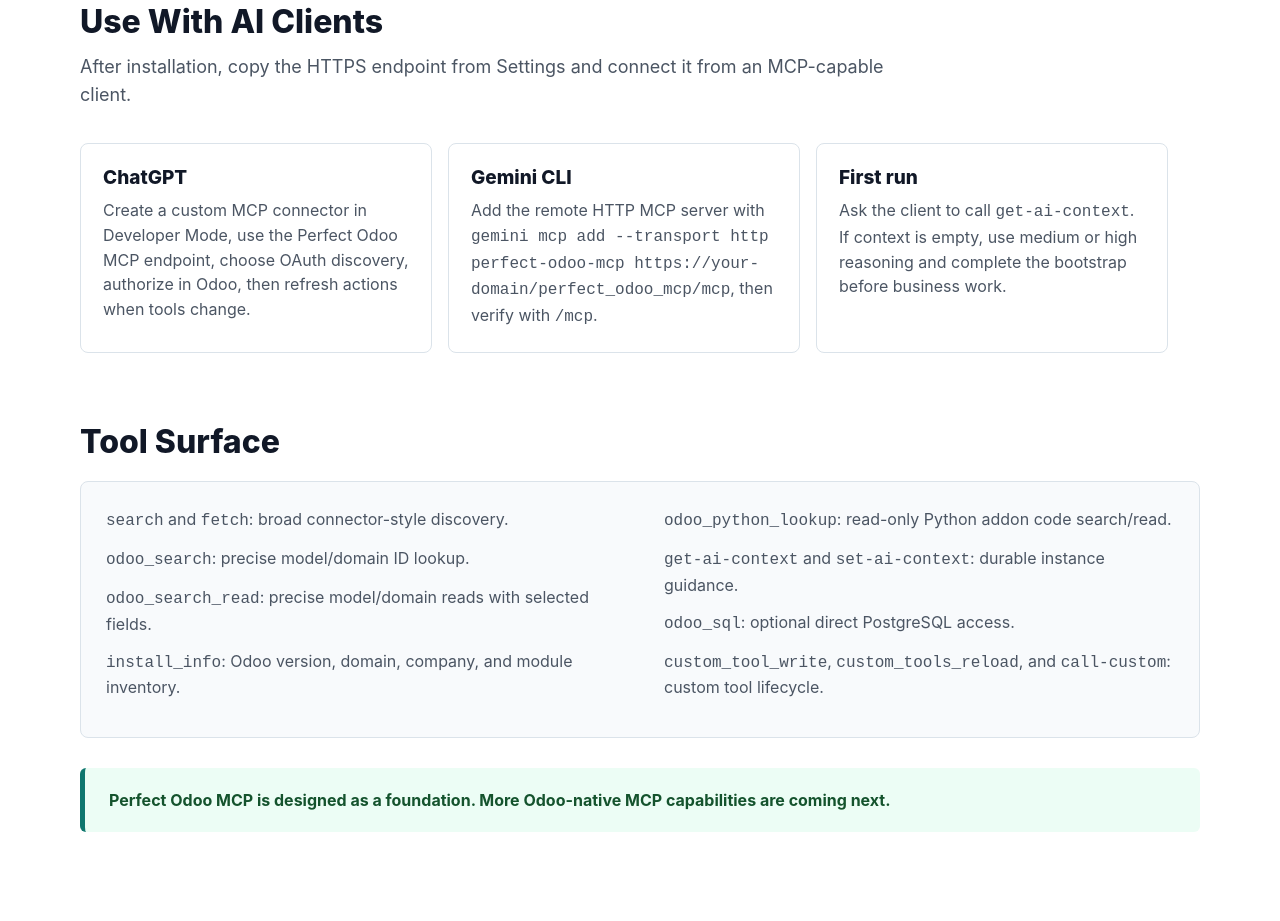
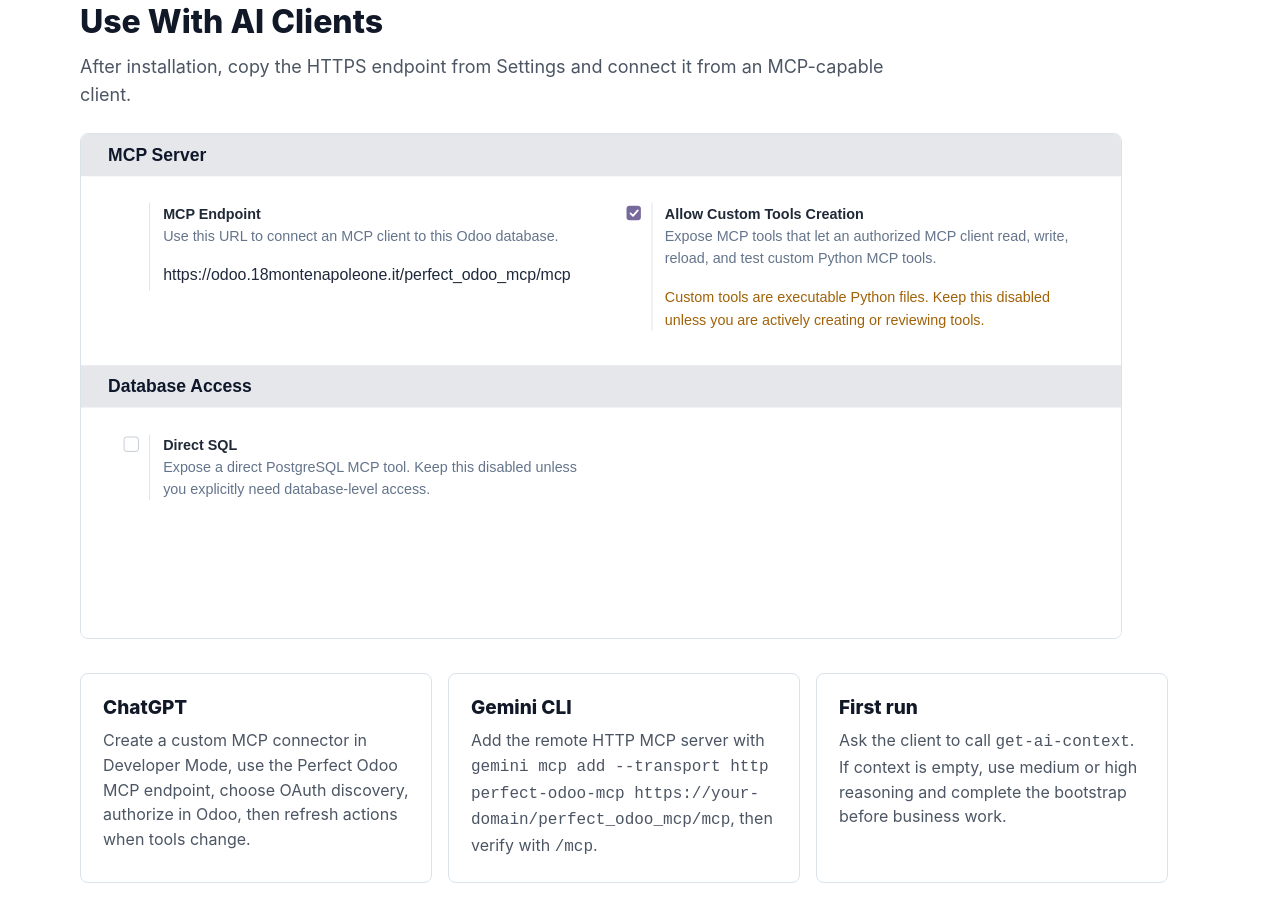
Before and after one commit to hidekiyamamoto/odoo-mcp, a plain HTML site: page perfect_odoo_mcp/static/description/index.html in a window 1280 px wide. Shown: the part 1499-2420 px from the top of the page. Before the commit the page ends 2387 px from the top, so only its background shows below. Drawn offline with Linux system fonts and the light colour scheme.

Commit message:
Add installed settings screenshot to description

```diff
--- a/perfect_odoo_mcp/static/description/index.html
+++ b/perfect_odoo_mcp/static/description/index.html
@@ -96,6 +96,9 @@
     <section style="padding-top:54px;">
       <h2 style="margin:0; color:#111827; font-size:32px; line-height:1.2; font-weight:800;">Use With AI Clients</h2>
       <p style="margin:12px 0 0; max-width:820px; color:#4b5563; font-size:18px; line-height:1.55;">After installation, copy the HTTPS endpoint from Settings and connect it from an MCP-capable client.</p>
+      <p style="margin:24px 0 0;">
+        <img src="settings.svg" alt="Installed Perfect Odoo MCP settings showing the MCP endpoint, custom tools creation, and Direct SQL options." style="display:block; width:100%; max-width:1040px; height:auto; border:1px solid #dbe3ea; border-radius:8px;">
+      </p>
       <table role="presentation" style="width:100%; border-collapse:separate; border-spacing:16px; margin:18px -16px 0;">
         <tr>
           <td style="width:33.33%; vertical-align:top; padding:22px; border:1px solid #dbe3ea; border-radius:8px; background:#ffffff;">
```
Also changed, not shown: perfect_odoo_mcp/static/description/settings.svg (added).
